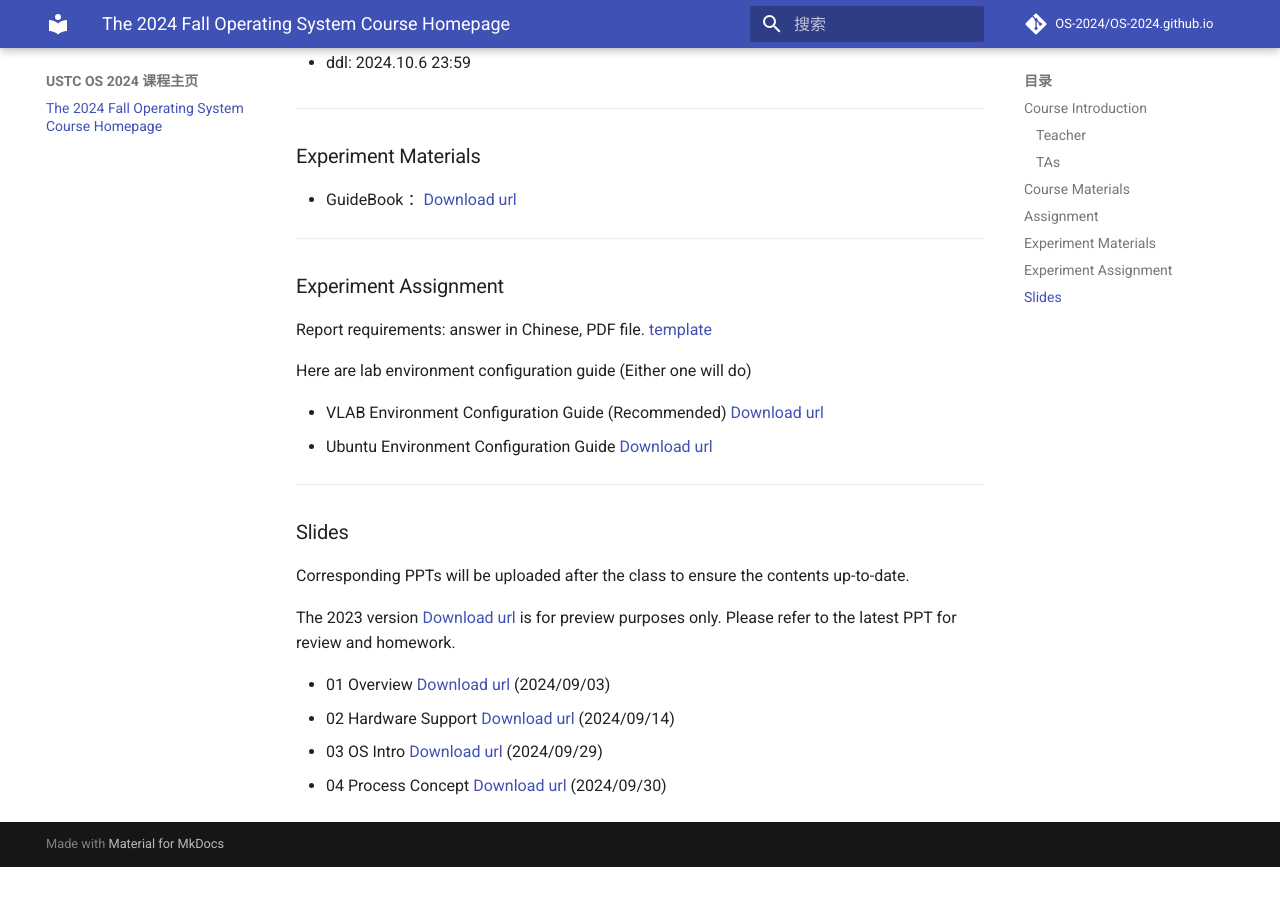
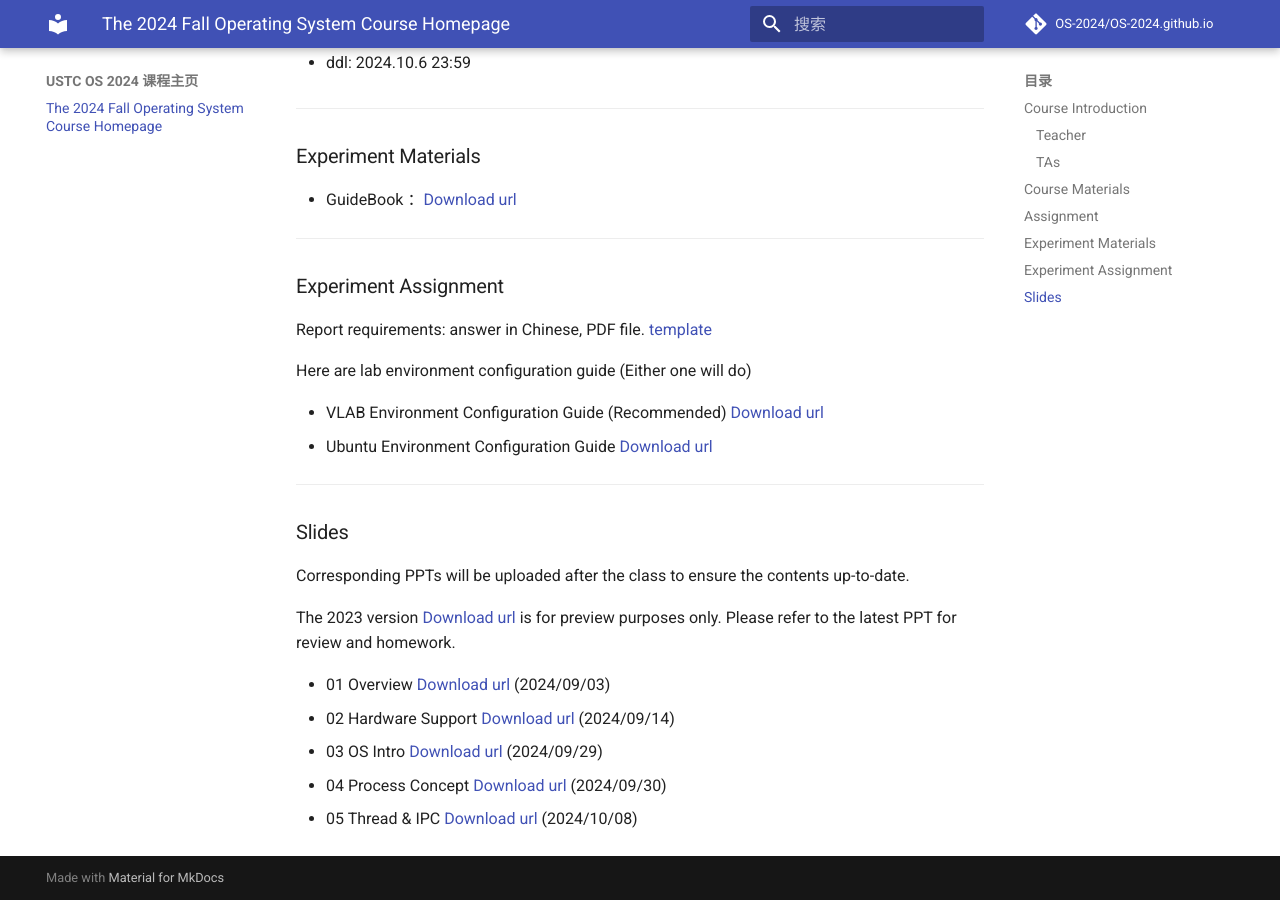
Before and after one commit to OS-2024/OS-2024.github.io, an MkDocs documentation site: the page built from docs/index.md, in a window 1280 px wide and 900 px high, scrolled down 1581 px. Built offline with MkDocs 1.6.1 and Material for MkDocs 9.7.7, drawn with Linux system fonts in a browser that asks for light colours; comment, search, counter and statistics services are not loaded; before the commit the page ends 2448 px from its top, so only the background shows below that.

Commit message:
add slide 05

```diff
--- a/docs/index.md
+++ b/docs/index.md
@@ -93,3 +93,4 @@ The 2023 version [Download url](https://rec.ustc.edu.cn/share/56d24140-68d3-11ef
 * 02 Hardware Support [Download url](https://rec.ustc.edu.cn/share/43fad910-72a7-11ef-82de-b3b8021b457f) (2024/09/14)
 * 03 OS Intro [Download url](https://rec.ustc.edu.cn/share/a73cbd60-7e27-11ef-96b7-ffd6959dcaa3) (2024/09/29)
 * 04 Process Concept [Download url](https://rec.ustc.edu.cn/share/cf5a50f0-7ef6-11ef-9ed6-657f1e8ded50) (2024/09/30)
+* 05 Thread & IPC [Download url](https://rec.ustc.edu.cn/share/1255a7a0-8608-11ef-a0b8-0fb0fd5d8626) (2024/10/08)
```
